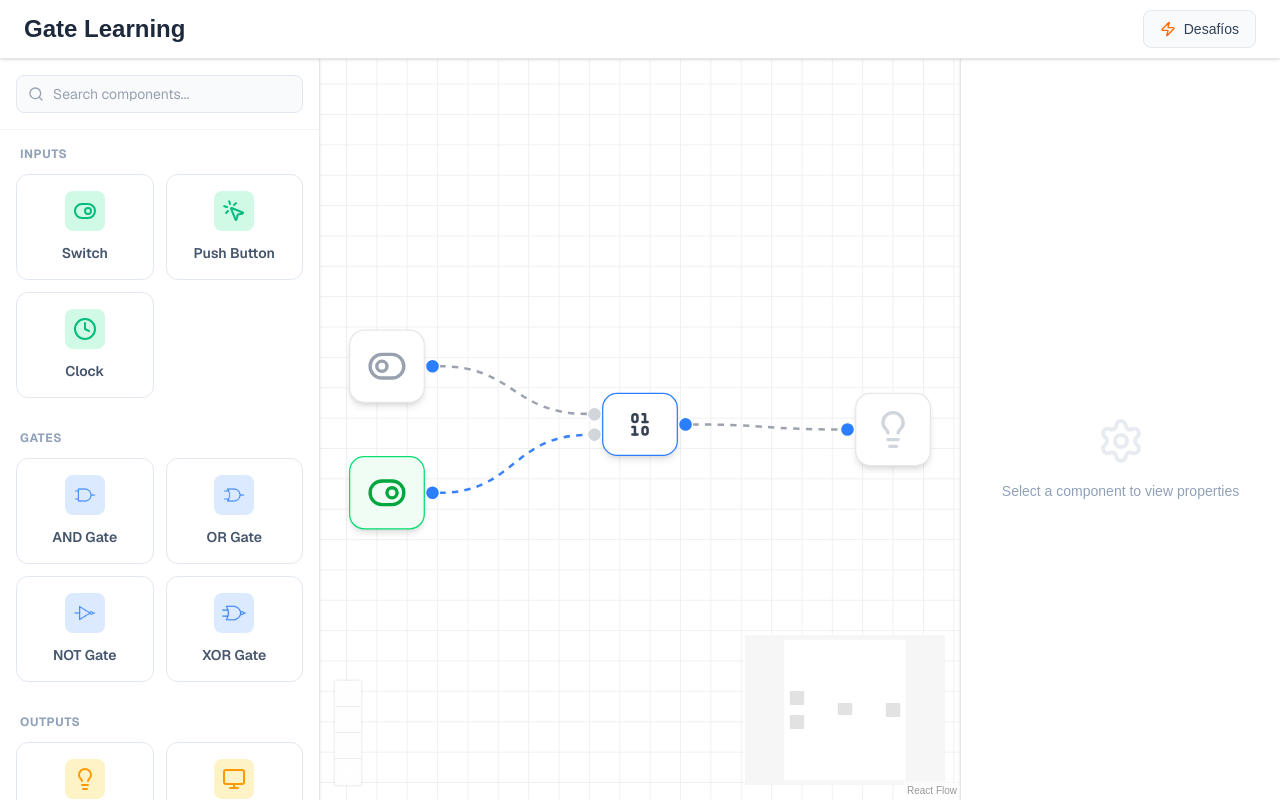
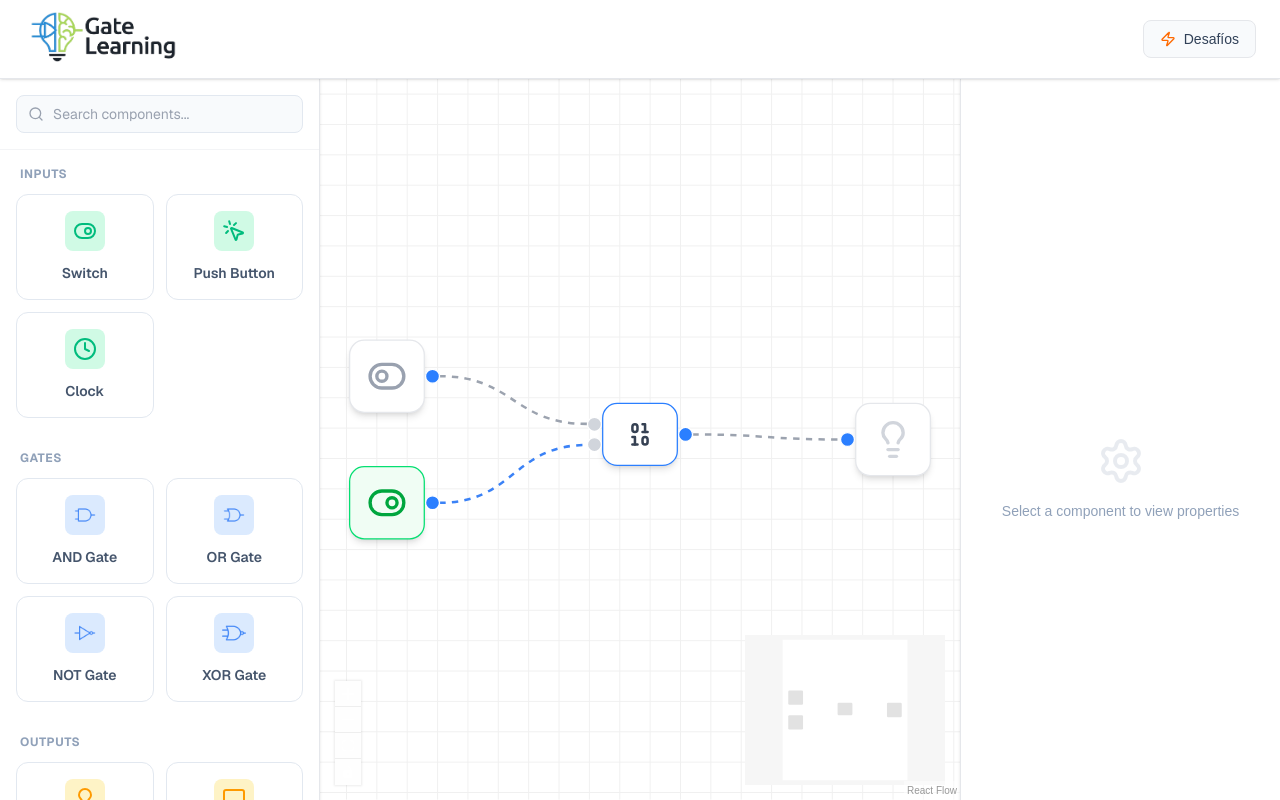
Before and after one commit to GabrielCuccia/logicsim, a Next.js app: page / in a window 1280 px wide. Built offline with nearby package versions, Linux system fonts and the light colour scheme.

Commit message:
Actualizacion logo

```diff
--- a/app/components/Header.tsx
+++ b/app/components/Header.tsx
@@ -2,12 +2,12 @@ import { LayoutGrid, Zap } from "lucide-react";
 
 export default function Header() {
     return (
-        <header className="h-16 bg-white border-b border-gray-200 flex items-center justify-between px-6 shadow-sm z-20 relative">
+        <header className="h-22 bg-white border-b border-gray-200 flex items-center justify-between px-6 shadow-sm z-20 relative">
 
             <div className="flex items-center gap-3">
                 <div>
-                    <h1 className="font-bold text-slate-800 text-2xl leading-tight">Gate Learning</h1>
 
+                    <img src="/gate-learning-logo.png" alt="gate-learning" className="w-42" />
                 </div>
             </div>
 
```
Also changed, not shown: public/gate-learning-logo.png (added).
